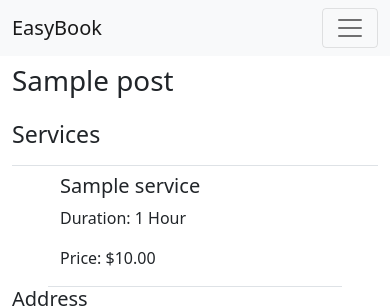
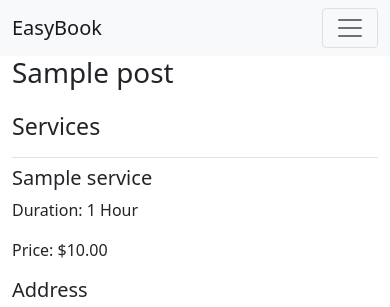
Before and after one commit to KeelanAnderson/pp4-easybook, a Django app: a page that uses templates/post_detail.html in a window 390 px wide. Shown: the top 307 px of the page. Run offline with Django 3.2, Linux system fonts and the light colour scheme; tables that the repository leaves empty hold one stand-in row (values such as "Sample post"); some libraries are stand-ins or nearby versions.

Commit message:
rearrange post_detail.html to make it responsive

```diff
--- a/static/css/style.css
+++ b/static/css/style.css
@@ -3,3 +3,7 @@
     width: 100%;
     overflow: hidden;
   }
+
+#google-maps-iframe {
+  width: 100%;
+}
--- a/templates/post_detail.html
+++ b/templates/post_detail.html
@@ -2,34 +2,28 @@
 
 {% block content %}
 
-<h1>{{ service_id }}</h1>
 
-<section>
-    <div class="container">
+<section class="container">
     <div class="row gx-5">
-            <div class="col-lg-8">
+        <section class="col-md-8 col-sm-12">
             <h1>{{ post.title }}</h1>
-
             <div id="carouselExampleControls" class="carousel slide mb-3" data-ride="carousel">
                 <div class="carousel-inner">
                     <div class="carousel-item active">
                         {% if "placeholder" in post.featured_image.url %}
-                            <img class="d-block w-100"
+                        <img class="d-block w-100 img-fluid"
                             src="https://media.istockphoto.com/id/1147544807/vector/thumbnail-image-vector-graphic.jpg?s=612x612&w=0&k=20&c=rnCKVbdxqkjlcs3xH87-9gocETqpspHFXu5dIGB4wuM=">
                         {% else %}
-                            <img class="d-block w-100" src=" {{ post.featured_image.url }}">
+                        <img class="d-block w-100 img-fluid" src=" {{ post.featured_image.url }}">
                         {% endif %}
                     </div>
                     <div class="carousel-item">
                         {% if "placeholder" in post.gallery_image.url %}
-                            <img class="d-block w-100"
+                        <img class="d-block w-100 img-fluid"
                             src="https://media.istockphoto.com/id/1147544807/vector/thumbnail-image-vector-graphic.jpg?s=612x612&w=0&k=20&c=rnCKVbdxqkjlcs3xH87-9gocETqpspHFXu5dIGB4wuM=">
                         {% else %}
-                            <img class="d-block w-100" src=" {{ post.gallery_image.url }}">
+                        <img class="d-block w-100 img-fluid" src=" {{ post.gallery_image.url }}">
                         {% endif %}
-                        </div>
-                        <div class="carousel-item">
-                            <img class="d-block w-100" src="..." alt="Third slide">
                     </div>
                 </div>
                 <a class="carousel-control-prev" href="#carouselExampleControls" role="button" data-slide="prev">
@@ -41,15 +35,9 @@
                     <span class="sr-only">Next</span>
                 </a>
             </div>
-                <div>
             <h3 class="border-bottom pb-3">Services</h3>
-
-                    <div class="container">
-                        <div class="row border-bottom">
             {% for service in services %}
-                            <div class="container">
-                                <div class="row">
-                                    <div class="col-4-md">
+            <div class="col-sm-4">
                 <div class="">
                     <h5>{{ service.service_name }}</h5>
                 </div>
@@ -62,30 +50,19 @@
                 <div class="">
                     {% if user.is_authenticated %}
                     <div class="col-md-6 mb-3 border-bottom">
-                                                <a href="{% url 'update_service' service.id %}"
-                                                    class="btn btn-primary mb-3">Update</a>
-                                                <a href="{% url 'delete_service' service.id %}"
-                                                    class="btn btn-danger mb-3">Delete</a>
+                        <a href="{% url 'update_service' service.id %}" class="btn btn-primary mb-3">Update</a>
+                        <a href="{% url 'delete_service' service.id %}" class="btn btn-danger mb-3">Delete</a>
 
                     </div>
                     {% endif %}
                 </div>
             </div>
-                                </div>
-                            </div>
-
             {% endfor %}
-
-                        </div>
-                    </div>
-
-                </div>
-
-            </div>
-            <div class="col-lg-4 bg dark">
+        </section>
+        <section class="col-md-4 col-sm-12">
             <div>
                 <h5>Address</h5>
-                    <iframe
+                <iframe id="google-maps-iframe"
                     src="https://www.google.com/maps/embed?pb=!1m18!1m12!1m3!1d25198.649940773365!2d144.96444794943216!3d-37.864238903550344!2m3!1f0!2f0!3f0!3m2!1i1024!2i768!4f13.1!3m3!1m2!1s0x6ad6686866392389%3A0x5045675218cdae0!2sSt%20Kilda%20VIC%203182!5e0!3m2!1sen!2sau!4v1680037352996!5m2!1sen!2sau"
                     width="400" height="300" style="border:0;" allowfullscreen="" loading="lazy"
                     referrerpolicy="no-referrer-when-downgrade"></iframe>
@@ -127,42 +104,16 @@
                     <li>linkedin</li>
                 </ul>
             </div>
+        </section>
     </div>
-        </div>
-    </div>
+    {% if user.is_authenticated %}
 
-</section>
-
-{% if user.is_authenticated %}
-<section class="container">
-    <div class="row">
     <div class="col-md-12 d-flex justify-content-center m-5">
         <a href="{% url 'update_post' post.slug %}" class="btn btn-primary text-white p-3">Update</a>
         <a href="{% url 'delete_post' post.slug %}" class="btn btn-danger text-white p-3">Delete</a>
     </div>
-    </div>
+
+    {% endif %}
 </section>
-{% endif %}
 
 {% endblock %}
-
-
-<div class="container">
-    <div class="row">
-        <div class="col-12-md">
-            <div class="col-md-3">{{ service.service_name }}</div>
-            <div class="col-md-3">
-                <p>Duration: 1 Hour</p>
-            </div>
-            <div class="col-md-3">
-                <p>Price: ${{ service.price }}</p>
-            </div>
-            <div class="col-md-3">{% if user.is_authenticated %}
-                <div class="col-md-6 mb-3 border-bottom">
-                    <a href="{% url 'update_service' service.id %}" class="btn btn-primary mb-3">Update</a>
-                    <a href="{% url 'delete_service' service.id %}" class="btn btn-danger mb-3">Delete</a>
-                </div>
-                {% endif %}</div>
-        </div>
-    </div>
-</div>
```
Lines whose indentation alone changed are shown as unchanged.
